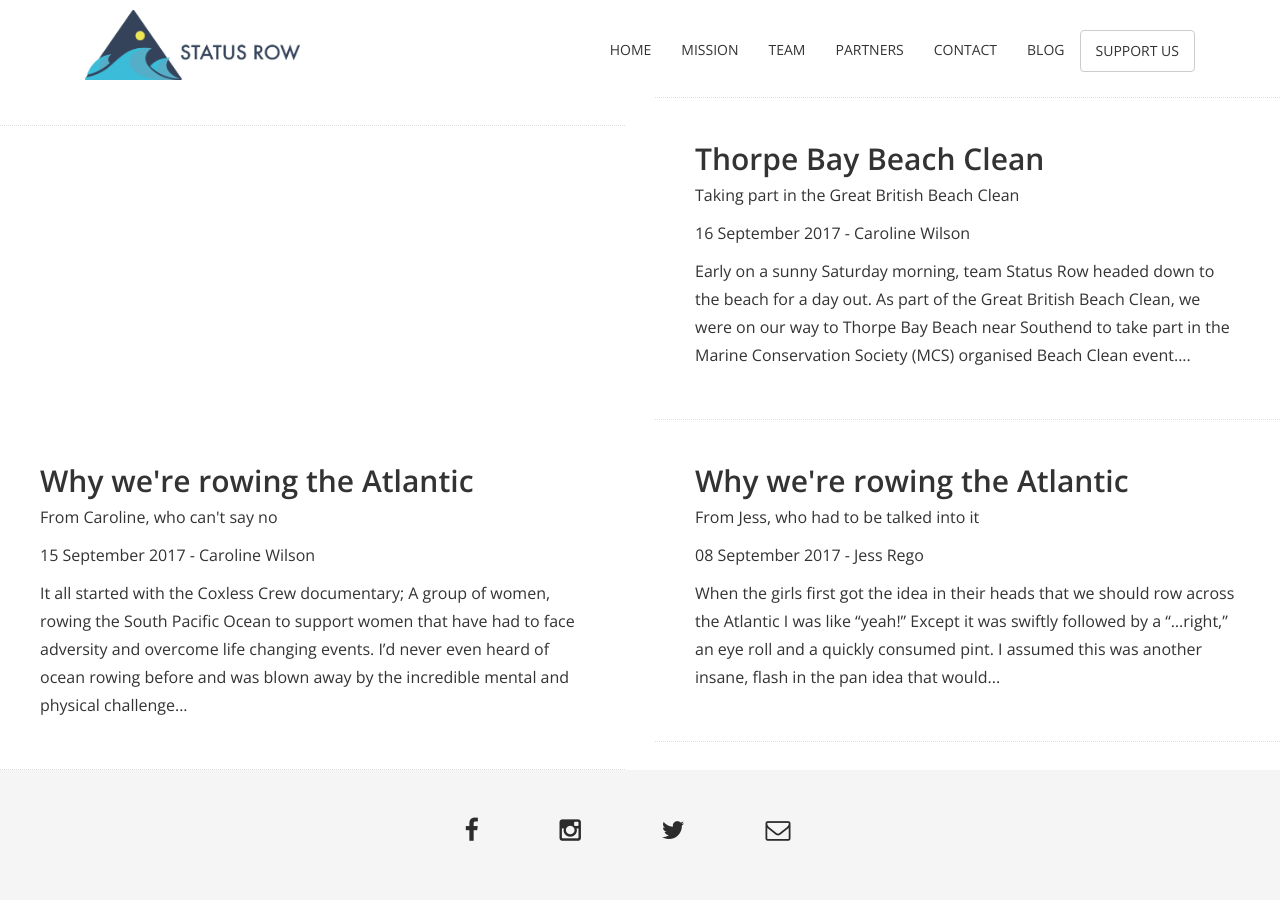
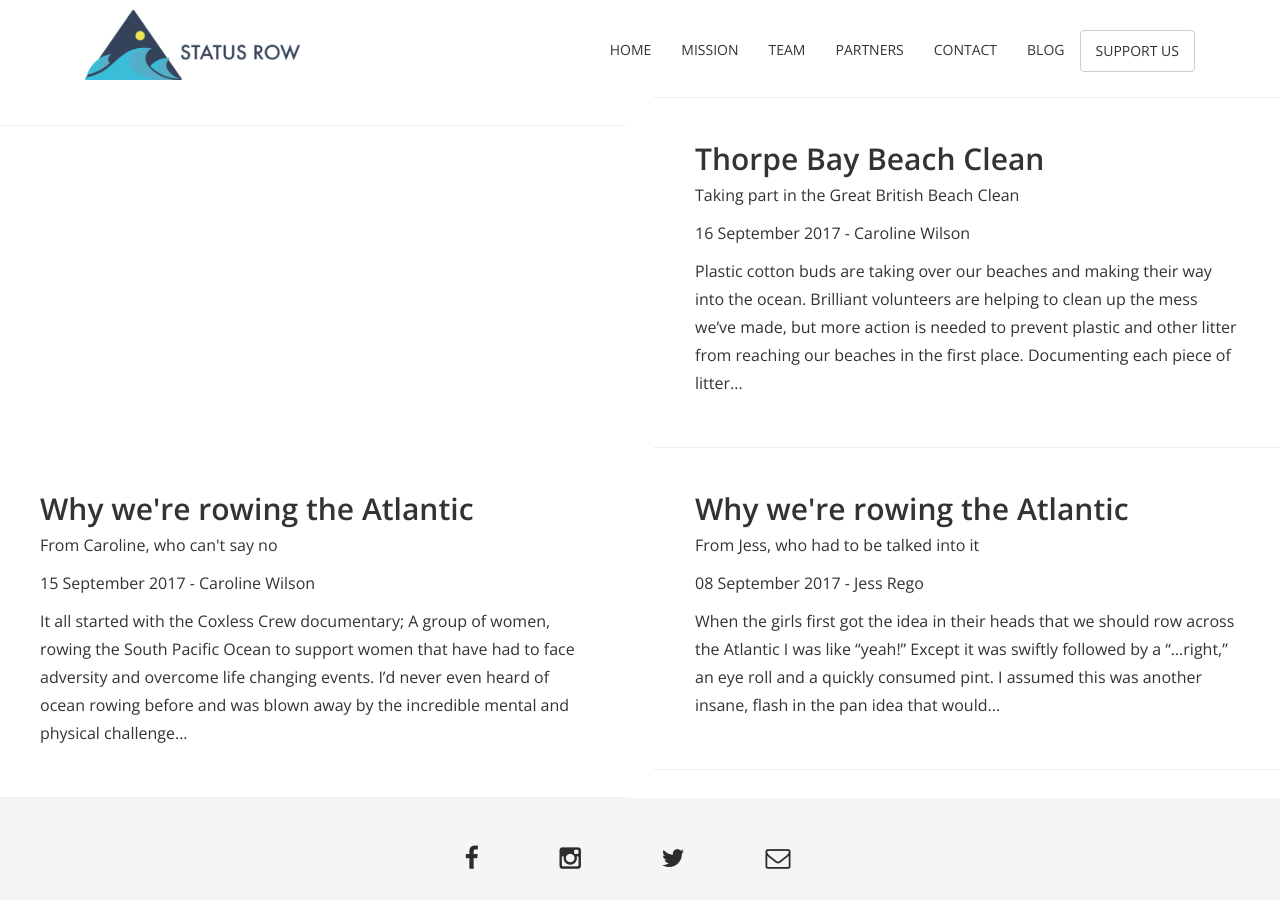
Before and after one commit to statusrow/statusrow.github.io, a Jekyll site: the page built from blog.html, in a window 1280 px wide and 900 px high, scrolled down 1417 px. Built offline with Jekyll 4.4.1, drawn with Linux system fonts in a browser that asks for light colours; nearby versions of some CDN libraries; some web fonts are replaced.

Commit message:
Add image and cross link new blog

```diff
--- a/_posts/2017-09-16-thorpe-bay-beach-clean.md
+++ b/_posts/2017-09-16-thorpe-bay-beach-clean.md
@@ -11,8 +11,11 @@
 [mcs]: http://www.mcsuk.org/
 [ban-microbeads]: http://www.bbc.co.uk/news/uk-37263087
 [ban-cotton-buds]: https://www.theguardian.com/environment/2016/nov/30/tesco-and-sainsburys-ban-plastic-cotton-buds-to-cut-wast
+[buypaperbuds]: http://www.statusrow.com/2017/10/13/where-buy-plastic-free-paper-cotton-buds.html
 
-Early on a sunny Saturday morning, team Status Row headed down to the beach for a day out. As part of the [Great British Beach Clean][gbbc], we were on our way to [Thorpe Bay Beach][thorpe-bay] near Southend to take part in the [Marine Conservation Society][mcs] (MCS) organised Beach Clean event. Leaving from Fenchurch Street station in London, we were at our destination only an hour later.
+Plastic cotton buds are taking over our beaches and making their way into the ocean. Brilliant volunteers are helping to clean up the mess we've made, but more action is needed to prevent plastic and other litter from reaching our beaches in the first place. Documenting each piece of litter collected, we're helping to provide much needed evidence for the [Marine Conservation Society][mcs] (MCS) to support their lobbying efforts and fight to save our oceans.
+
+Early on a sunny Saturday morning, team Status Row headed down to the beach for a day out. As part of the [Great British Beach Clean][gbbc], we were on our way to [Thorpe Bay Beach][thorpe-bay] near Southend to take part in the MCS organised Beach Clean event. Leaving from Fenchurch Street station in London, we were at our destination only an hour later.
 
 ![Image of Status Row](/img/blog/thorpe_bay_beach_clean_3.JPG)
 
@@ -24,11 +27,11 @@
 
 The feeling to begin with was one of positivity. “We’re not finding any plastic bottles or large pieces of plastic!” We were elated! However, we later realised that the beach at Thorpe Bay is cleaned daily to rid it if of these larger pieces of litter so this wasn’t surprising. What was surprising though, was that once you started looking beyond the bottles, we realised that this beach, even though it is cleaned daily, was absolutely covered in smaller pieces of plastic.
 
-By far, the biggest culprit was plastic cotton buds. Our team collected over 60 in less than an hour, and other teams we spoke to collected over 80 in the same time. Shocking when you consider there are paper-based alternatives available. “How do they get here?” - please flush them down the toilet and their light structure means they are carried in the wind. The next biggest culprit was miscellaneous small pieces of plastic, under 2.5cm, followed by packaging, lolly sticks and sweet wrappers. We’re waiting for the final numbers from the organisers and will share these with you once we have them.
+By far, the biggest culprit was plastic cotton buds. Our team collected over 60 in less than an hour, and other teams we spoke to collected over 80 in the same time. Shocking when you consider there are paper-based alternatives available. “How do they get here?” - people flush them down the toilet and their light structure means they are carried in the wind. The next biggest culprit was miscellaneous small pieces of plastic, under 2.5cm, followed by packaging, lolly sticks and sweet wrappers. We’re waiting for the final numbers from the organisers and will share these with you once we have them.
 
 ![Image of Status Row](/img/blog/thorpe_bay_beach_clean_2.JPG)
 
-The organisers asked that we documented every item of rubbish that we collected. By doing this, the MCS can understand the biggest sources of pollution on our beaches today, and it serves as evidence when lobbying Government and speaking with manufacturers to deliver change. A good example of this is the success seen by [the UK banning the of manufacture products containing microbeads][ban-microbeads]. First we must prove there is a problem before change and can be achieved. Imagine if we could encourage more companies to follow in the footsteps of [Tesco & Sainsbury’s by banning plastic cotton buds][ban-cotton-buds]
+The organisers asked that we documented every item of rubbish that we collected. By doing this, the MCS can understand the biggest sources of pollution on our beaches today, and it serves as evidence when lobbying Government and speaking with manufacturers to deliver change. A good example of this is the success seen by [the UK banning the of manufacture products containing microbeads][ban-microbeads]. First we must prove there is a problem before change and can be achieved. Imagine if we could encourage more companies to follow in the footsteps of [Tesco & Sainsbury’s by banning plastic cotton buds][ban-cotton-buds]. We've even put together a list of [places you can buy paper stemmed cotton buds in the UK][buypaperbuds] to make it even easier for you.
 
 It was a rewarding but eye opening couple of hours, which really made us think about the consequences of our seemingly innocuous everyday actions. Can you tell the difference between these two cotton buds? They both do the same job but one has a far greater impact on the environment.
 
--- a/_posts/2017-10-13-where-buy-plastic-free-paper-cotton-buds.md
+++ b/_posts/2017-10-13-where-buy-plastic-free-paper-cotton-buds.md
@@ -23,6 +23,8 @@
 
 We witnessed the sheer volume of this problem first hand during the [Great British Beach Clean][gbbc] in September, where we collected over 60 cotton bud sticks in only an hour of being on the beach.
 
+![Plastic cotton buds](/assets/images/blogs/paper_cotton_buds/plastic_cotton_buds.jpg)
+
   "Plastic cotton bud stems are on the whole composed of polypropylene, one of the most widely produced plastics. As a lighter plastic, it floats on or near the water surface. Their structure means that they pass through the majority of sewage treatment works and end up in the marine environment via regular sewage outfalls." - [The Cotton Bud Project][tcbp]
 
 This problem isn't just an eyesore on our beaches. Once in the ocean, the plastic sticks break down and are ingested by marine wildlife. Cotton bud sticks are particularly dangerous to marine animals due to the damage caused by their rigid shape and sharp edges. Thousands of marine animals are killed every year by the consumption of plastic. Plastic has already been detected in our tap water and questions are being asked about the safety of our food.
@@ -39,6 +41,7 @@
 Next time you pick up a pack of cotton buds, refuse those with plastic sticks. Don’t worry, it’s easier than you might think. The whole Johnson’s range is now made with paper sticks, and Tesco, Sainsbury's, Asda, Aldi, Morrisons, Lidl, Boots and Superdrug have all agreed to phase out plastic cotton buds by the end of 2017*.
 
 To make it even easier for you, we’ve put together this handy list of places you can pick up paper stick cotton buds on the high street and online. We’ll keep updating the list as and when we find new retailers. If you’re unsure, check the packaging. Refuse anything that says ‘polypropylene’ or ‘plastic’.
+
 
 Know somewhere we’ve missed? [Tweet us][twitter] to let us know!
 
```
Also changed, not shown: assets/images/blogs/paper_cotton_buds/plastic_cotton_buds.jpg (added), 4 other files.
